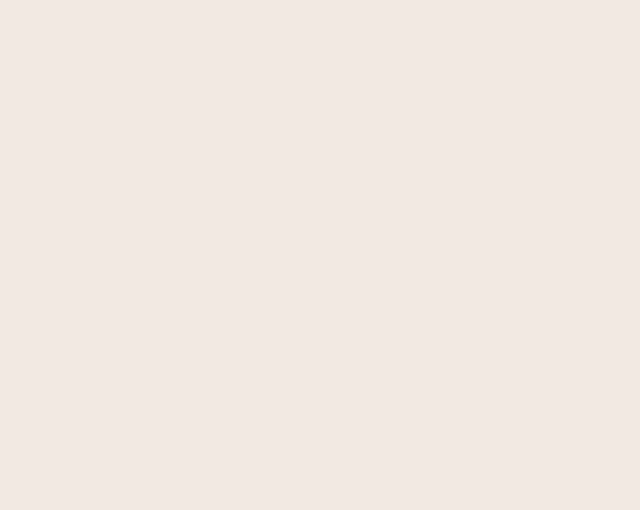
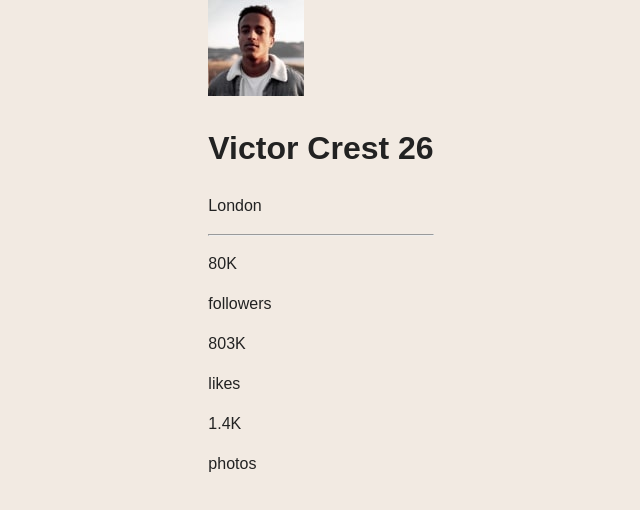
Before and after one commit to dhpcode/profile-card, a plain HTML site: page index.html in a window 1280 px wide. Shown: the whole page, without its empty margins (319-959 px from the left). Drawn offline with Linux system fonts and the light colour scheme.

Commit message:
HTML Elements added

```diff
--- a/css/styles.css
+++ b/css/styles.css
@@ -83,3 +83,24 @@ select:-webkit-autofill:focus {
 .main-content {
 	flex-grow: 1;
 }
+
+.card {
+}
+.card-top {
+}
+.card-bottom {
+}
+.card-bottom-hero {
+}
+.card-bottom-info {
+}
+.card-bottom-user {
+}
+.card-bottom-user-city {
+}
+.divider {
+}
+.card-bottom-statistics {
+}
+.statistic-numbers {
+}
--- a/index.html
+++ b/index.html
@@ -13,10 +13,49 @@
   <link rel="preconnect" href="https://fonts.gstatic.com" crossorigin>
   <link href="https://fonts.googleapis.com/css2?family=Kumbh+Sans:wght@100..900&display=swap" rel="stylesheet">
 
+  <!-- favicon -->
+  <link rel="icon" href="images/favicon-32x32.png">
+
   <title>Profile card component</title>
 </head>
 
 <body>
+  <main class="main-content">
+    <div class="container">
+      <div class="card">
+        <div class="card-top">
+        </div>
+
+        <div class="card-bottom">
+          <div class="card-bottom-hero">
+            <img src="images/image-victor.jpg" alt="User image" width="96" height="96">
+            <div class="card-bottom-info">
+              <h1 class="card-bottom-user">
+                <span>Victor Crest</span>
+                <span>26</span>
+              </h1>
+              <p class="card-bottom-user-city">London</p>
+            </div>
+            <hr class="divider">
+            <div class="card-bottom-statistics">
+              <div class="statistic-numbers">
+                <p>80K</p>
+                <span>followers</span>
+              </div>
+              <div class="statistic-numbers">
+                <p>803K</p>
+                <span>likes</span>
+              </div>
+              <div class="statistic-numbers">
+                <p>1.4K</p>
+                <span>photos</span>
+              </div>
+            </div>
+          </div>
+        </div>
+      </div>
+    </div>
+  </main>
 
 </body>
 
```
